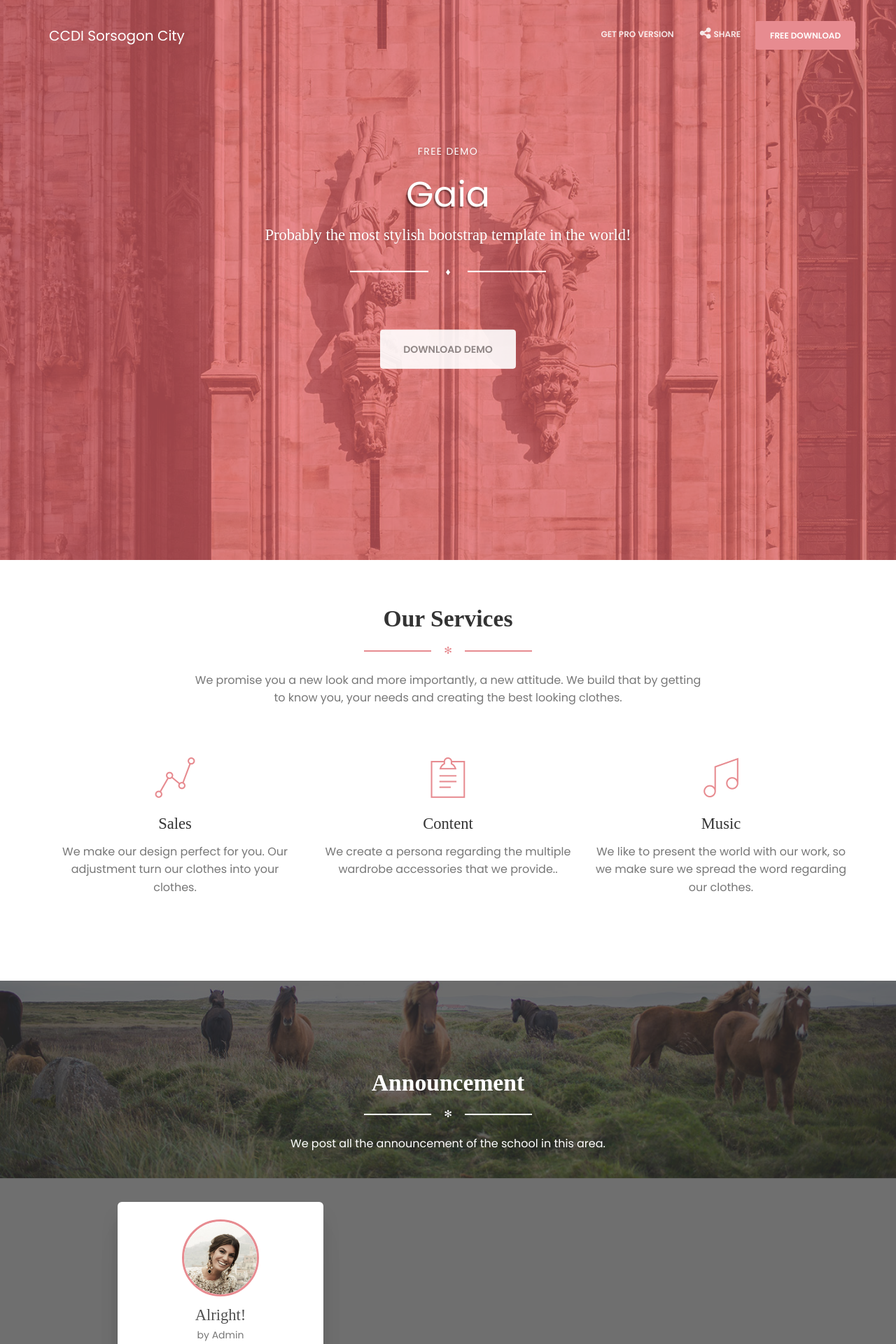
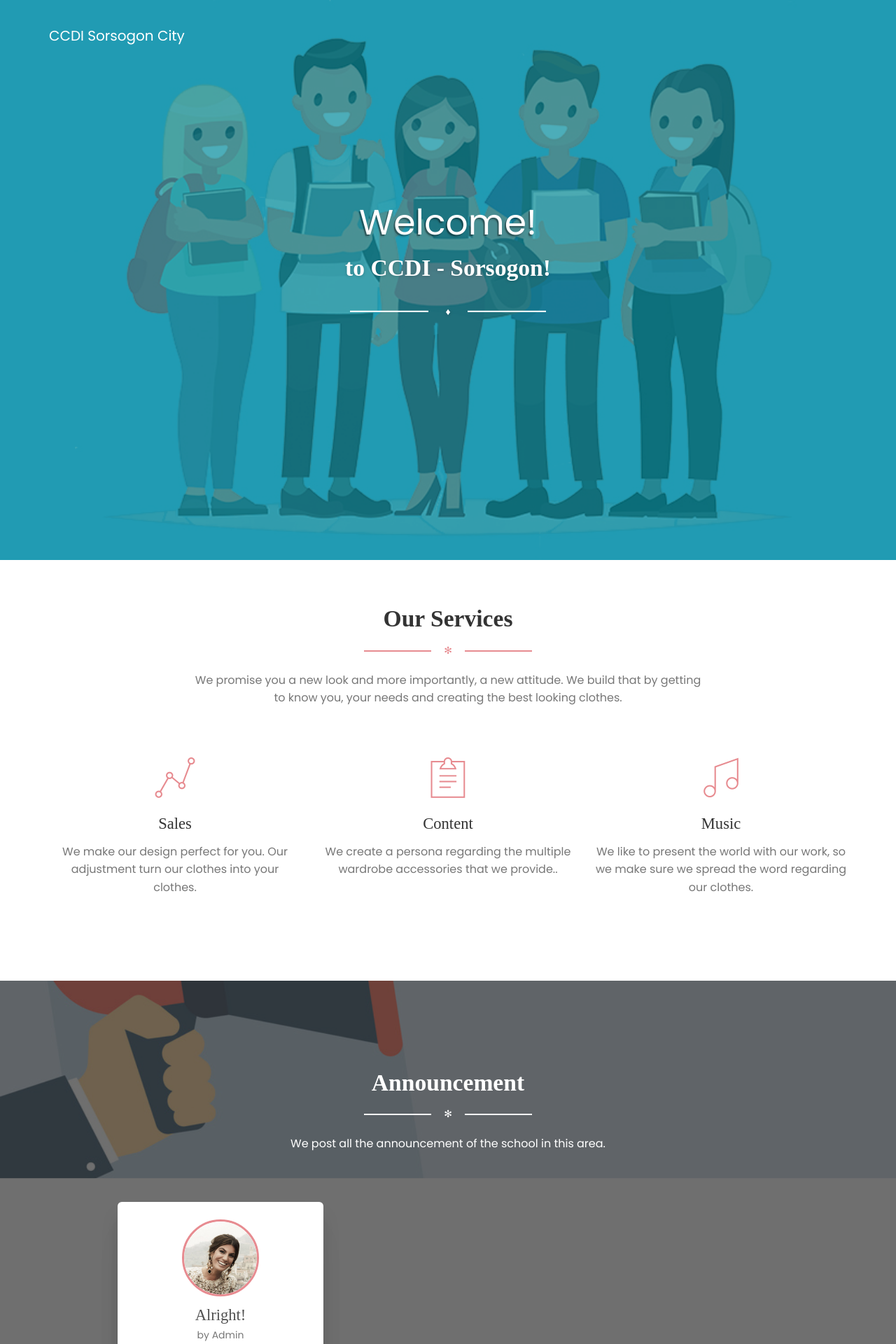
Before and after one commit to kennethsolomon/ccdi-career-guidance-landing-page, a PHP site: page / in a window 1280 px wide. Shown: the top 1920 px of the page at 70% size. Run offline with PHP 8.4, Linux system fonts and the light colour scheme; data comes from the database, SQL or seed files in the repository; some libraries are stand-ins or nearby versions; some web fonts are replaced.

Commit message:
fix landing page design and add page content

```diff
--- a/assets/css/style.css
+++ b/assets/css/style.css
@@ -0,0 +1,6 @@
+.card-content {
+  padding: 50px 50px;
+}
+.card-content-title {
+  margin-bottom: 50px;
+}
--- a/assets/includes/content.php
+++ b/assets/includes/content.php
@@ -18,7 +18,7 @@ if (mysqli_num_rows($result) > 0) {
             $stringCut = substr($string, 0, 150);
             $endPoint = strrpos($stringCut, ' ');
             $string = $endPoint ? substr($stringCut, 0, $endPoint) : substr($stringCut, 0);
-            $string .= '... <a style="cursor: pointer; font-weight:bold;" href="#" ><br>Read More</a>';
+            $string .= '... <a style="cursor: pointer; font-weight:bold;" href="content.php?content='.$contentId.'" ><br>Read More</a>';
         }
         echo '
             <div class="col-md-4">
--- a/assets/includes/navfixed.php
+++ b/assets/includes/navfixed.php
@@ -2,17 +2,17 @@
     <!-- if you want to keep the navbar hidden you can add this class to the navbar "navbar-burger"-->
     <div class="container">
         <div class="navbar-header">
-            <button id="menu-toggle" type="button" class="navbar-toggle" data-toggle="collapse" data-target="#example">
+            <!-- <button id="menu-toggle" type="button" class="navbar-toggle" data-toggle="collapse" data-target="#example">
                 <span class="sr-only">Toggle navigation</span>
                 <span class="icon-bar bar1"></span>
                 <span class="icon-bar bar2"></span>
                 <span class="icon-bar bar3"></span>
-            </button>
+            </button> -->
             <a href="" class="navbar-brand">
                 CCDI Sorsogon City
             </a>
         </div>
-        <div class="collapse navbar-collapse">
+        <!-- <div class="collapse navbar-collapse">
             <ul class="nav navbar-nav navbar-right navbar-uppercase">
                 <li>
                     <a href="http://www.creative-tim.com/product/gaia-bootstrap-template-pro" target="_blank">Get PRO Version</a>
@@ -37,7 +37,7 @@
                     <a href="http://www.creative-tim.com/product/gaia-bootstrap-template" class="btn btn-danger btn-fill">Free Download</a>
                 </li>
             </ul>
-        </div>
+        </div> -->
         <!-- /.navbar-collapse -->
     </div>
 </nav>
--- a/index.php
+++ b/index.php
@@ -50,23 +50,23 @@ include_once('./assets/includes/connection.php');
 
 
     <div class="section section-header">
-        <div class="parallax filter filter-color-red">
-            <div class="image" style="background-image: url('assets/img/header-1.jpeg')">
+        <div class="parallax filter filter-color-blue">
+            <div class="image" style="background-image: url('./assets/img/banner.jpg')">
             </div>
             <div class="container">
                 <div class="content">
                     <div class="title-area">
-                        <p>Free Demo</p>
-                        <h1 class="title-modern">Gaia</h1>
-                        <h3>Probably the most stylish bootstrap template in the world!</h2>
+                        <!-- <p>Free Demo</p> -->
+                        <h1 class="title-modern">Welcome!</h1>
+                        <h2>to CCDI - Sorsogon!</h2>
                             <div class="separator line-separator">♦</div>
                     </div>
 
-                    <div class="button-get-started">
+                    <!-- <div class="button-get-started">
                         <a href="http://www.creative-tim.com/product/gaia-bootstrap-template" target="_blank" class="btn btn-white btn-fill btn-lg ">
                             Download Demo
                         </a>
-                    </div>
+                    </div> -->
                 </div>
 
             </div>
@@ -118,7 +118,7 @@ include_once('./assets/includes/connection.php');
 
     <div class="section section-our-team-freebie">
         <div class="parallax filter filter-color-black">
-            <div class="image" style="background-image:url('assets/img/header-2.jpeg')">
+            <div class="image" style="background-image:url('./assets/img/announcement.jpg')">
             </div>
             <div class="container">
                 <div class="content">
@@ -151,8 +151,8 @@ include_once('./assets/includes/connection.php');
     <div class="section section-our-clients-freebie">
         <div class="container">
             <div class="title-area">
-                <h5 class="subtitle text-gray">Here are some</h5>
-                <h2>Clients Testimonials</h2>
+                <!-- <h5 class="subtitle text-gray">Here are some</h5> -->
+                <h2>CCDI Administrators</h2>
                 <div class="separator separator-danger">∎</div>
             </div>
 
@@ -201,7 +201,7 @@ include_once('./assets/includes/connection.php');
         </div>
     </div>
 
-
+<!--
     <div class="section section-small section-get-started">
         <div class="parallax filter">
             <div class="image" style="background-image: url('assets/img/office-1.jpeg')">
@@ -218,12 +218,12 @@ include_once('./assets/includes/connection.php');
                 </div>
             </div>
         </div>
-    </div>
+    </div> -->
 
 
-    <footer class="footer footer-big footer-color-black" data-color="black">
+    <footer class="footer footer-small footer-color-black" data-color="black">
         <div class="container">
-            <div class="row">
+            <!-- <div class="row">
                 <div class="col-md-2 col-sm-3">
                     <div class="info">
                         <h5 class="title">Company</h5>
@@ -321,11 +321,11 @@ include_once('./assets/includes/connection.php');
                     </div>
                 </div>
             </div>
-            <hr>
+            <hr> -->
             <div class="copyright">
                 © <script>
                     document.write(new Date().getFullYear())
-                </script> Creative Tim, made with love
+                </script> CCDI, Sorsogon City
             </div>
         </div>
     </footer>
```
Also changed, not shown: assets/includes/content_page.php (added, +35 -0 lines), content.php (+8 -1 lines), assets/img/announcement.jpg (added), assets/img/banner.jpg (added).
